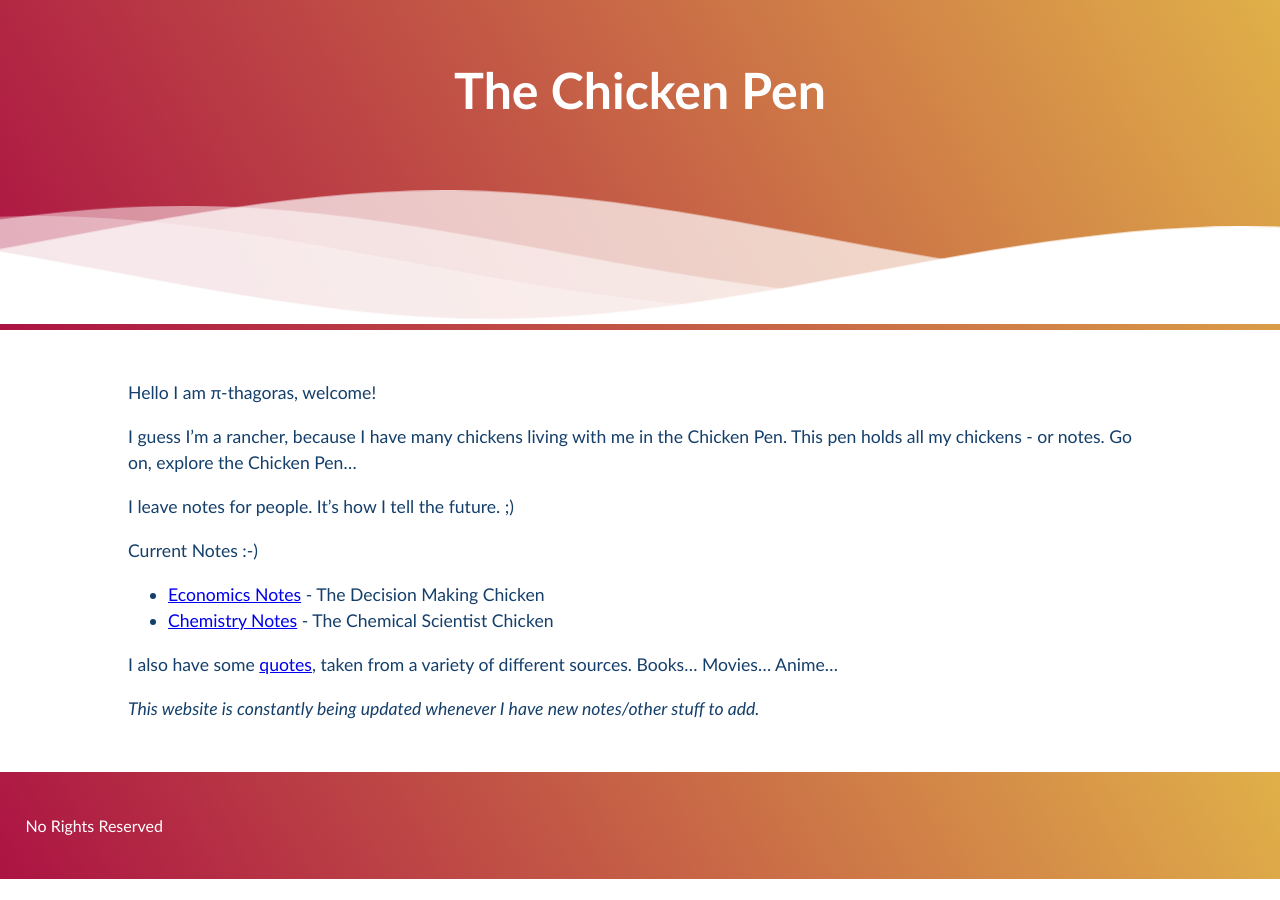
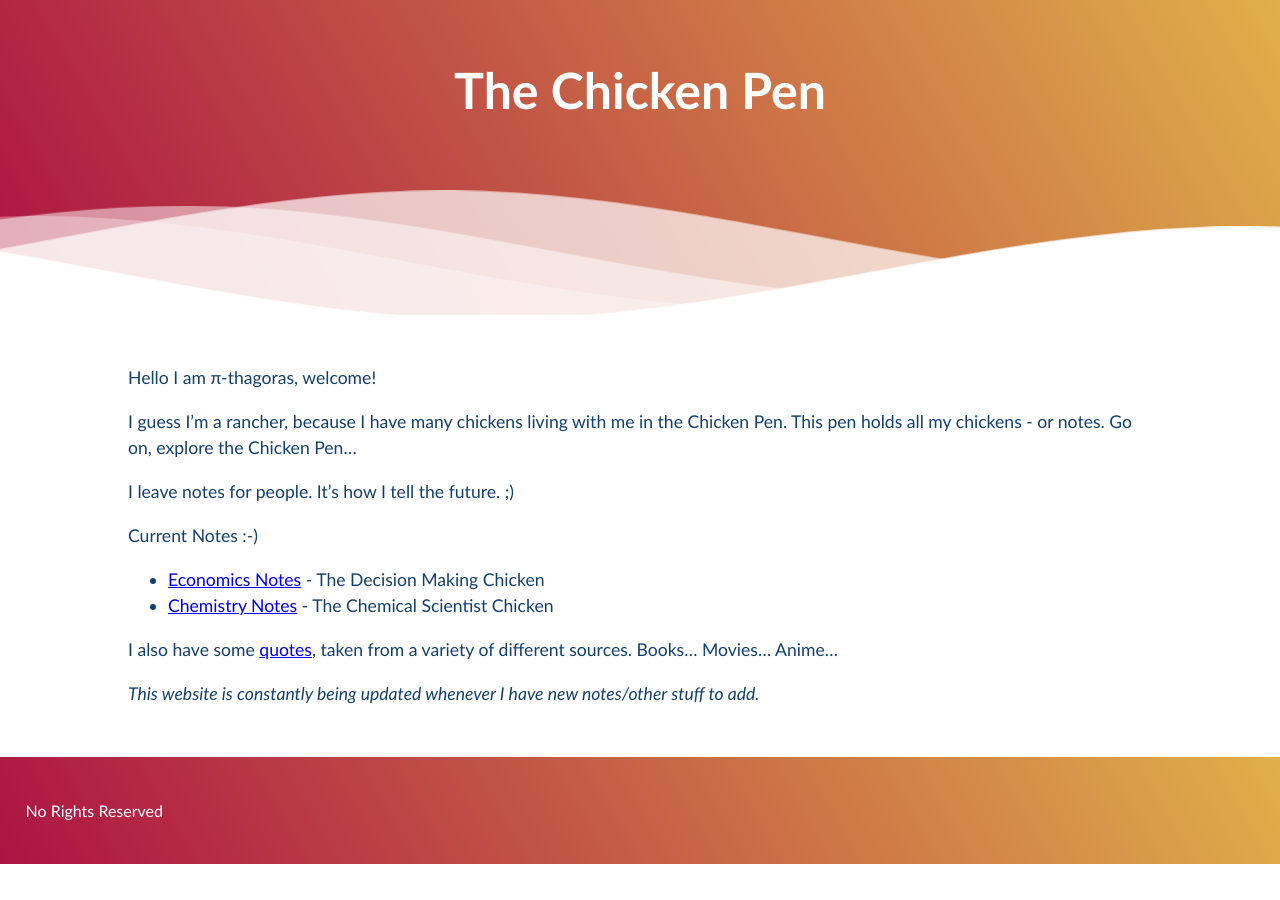
Before and after one commit to Pi-thagoras/the-chicken-pen, a Jekyll site: the page built from index.md, in a window 1280 px wide. Built offline with Jekyll 4.4.1, drawn with Linux system fonts in a browser that asks for light colours.

Commit message:
Gap gone?

```diff
--- a/assets/css/styles.css
+++ b/assets/css/styles.css
@@ -100,7 +100,7 @@
   position: relative;
   width: 100%;
   height:16vh;
-  /*margin-bottom:-10px;*/ /*Fix for safari gap*/
+  margin-bottom:-15px; /*Fix for safari gap*/
   min-height:100px;
   max-height:150px;
 }
```
